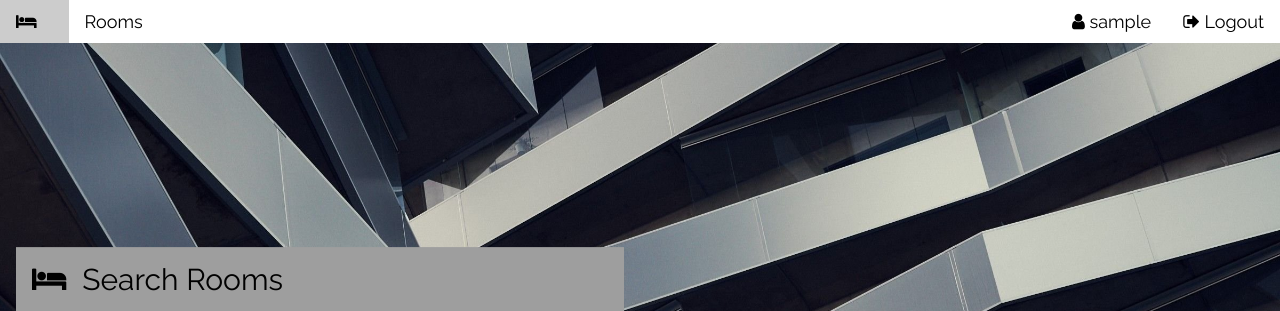
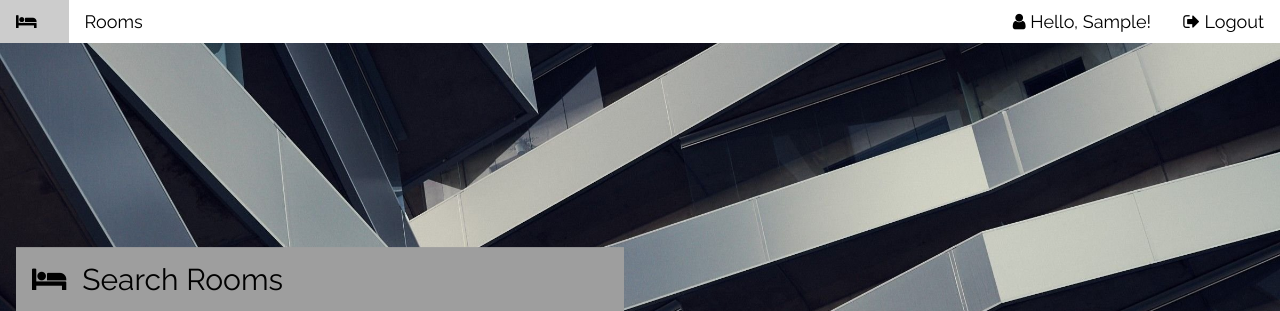
Before and after one commit to flytodream3/hms, a Django app: page / in a window 1280 px wide. Shown: the top 311 px of the page. Run offline with Django 4.2, Linux system fonts and the light colour scheme; the visitor is signed in with stand-in values (Sample User, id 1); some libraries are stand-ins or nearby versions.

Commit message:
main adv 2

```diff
--- a/main/models.py
+++ b/main/models.py
@@ -1,4 +1,5 @@
-import uuid, datetime
+import uuid
+import datetime
 from django.db import models
 from django.db.models.signals import post_save
 from django.dispatch import receiver
--- a/main/templates/main/base.html
+++ b/main/templates/main/base.html
@@ -19,12 +19,12 @@ body,h1,h2,h3,h4,h5,h6 {font-family: "Raleway", Arial, Helvetica, sans-serif}
   <a href="{% url 'main:home' %}" class="w3-bar-item w3-button w3-gray w3-mobile"><i class="fa fa-bed w3-margin-right"></i></a>
   <a href="#rooms" class="w3-bar-item w3-button w3-mobile">Rooms</a>
   {% if user.is_authenticated %}
-  <a href="#" class="w3-bar-item w3-button w3-mobile w3-right">
+  <a href="{% url 'users:logout' %}" class="w3-bar-item w3-button w3-mobile w3-right">
     <i class="fa fa-sign-out"></i> Logout
   </a>
-  <button class="w3-bar-item w3-button w3-mobile w3-right">
-    <i class="fa fa-user"></i> {{ user.username }}
-  </button>
+  <a href="{% url 'admin:index' %}" target="_blank" class="w3-bar-item w3-button w3-mobile w3-right">
+    <i class="fa fa-user"></i> Hello, {{ user.get_short_name }}!
+  </a>
   {% else %}
   <a href="{% url 'users:login' %}" class="w3-bar-item w3-button w3-mobile w3-right">
     <i class="fa fa-sign-in"></i> Login
--- a/users/urls.py
+++ b/users/urls.py
@@ -16,4 +16,5 @@ urlpatterns = [
         ),
         name='login'
     ),
+    path('logout/', views.logout_view, name='logout'),
 ]
```
Also changed, not shown: users/views.py (+7 -2 lines), main/migrations/__init__.py (deleted), users/migrations/__init__.py (deleted).
